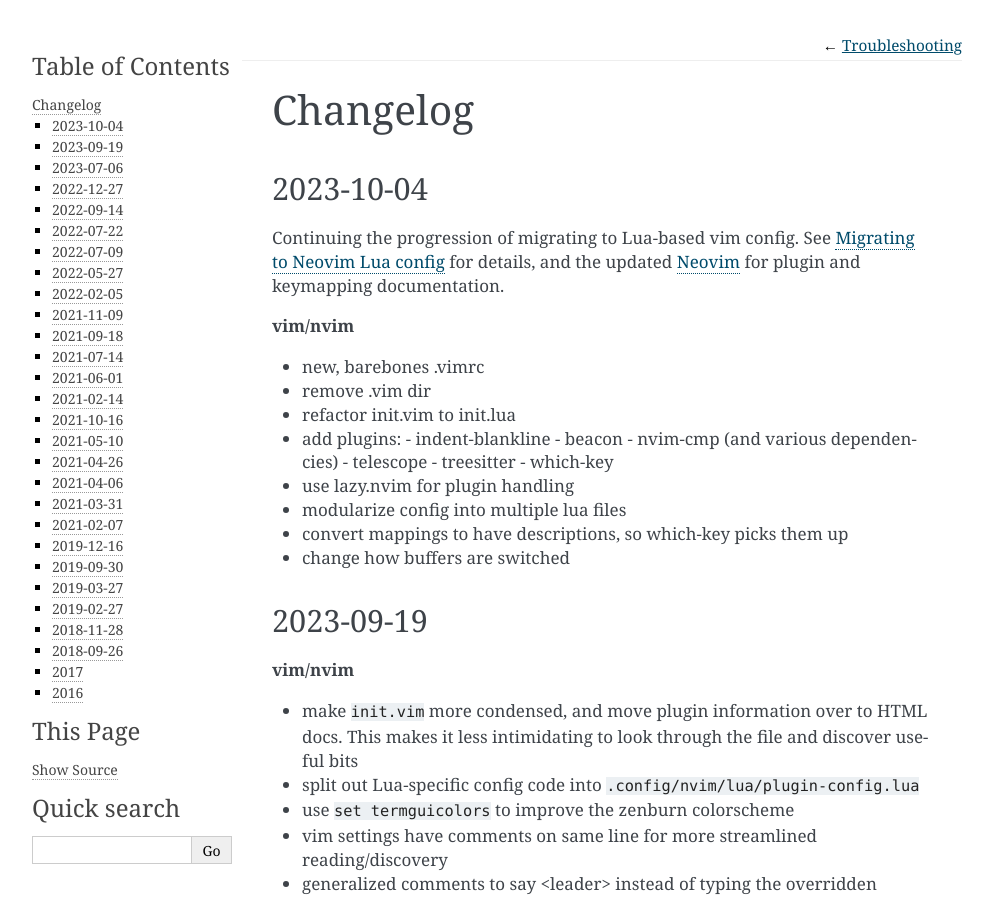
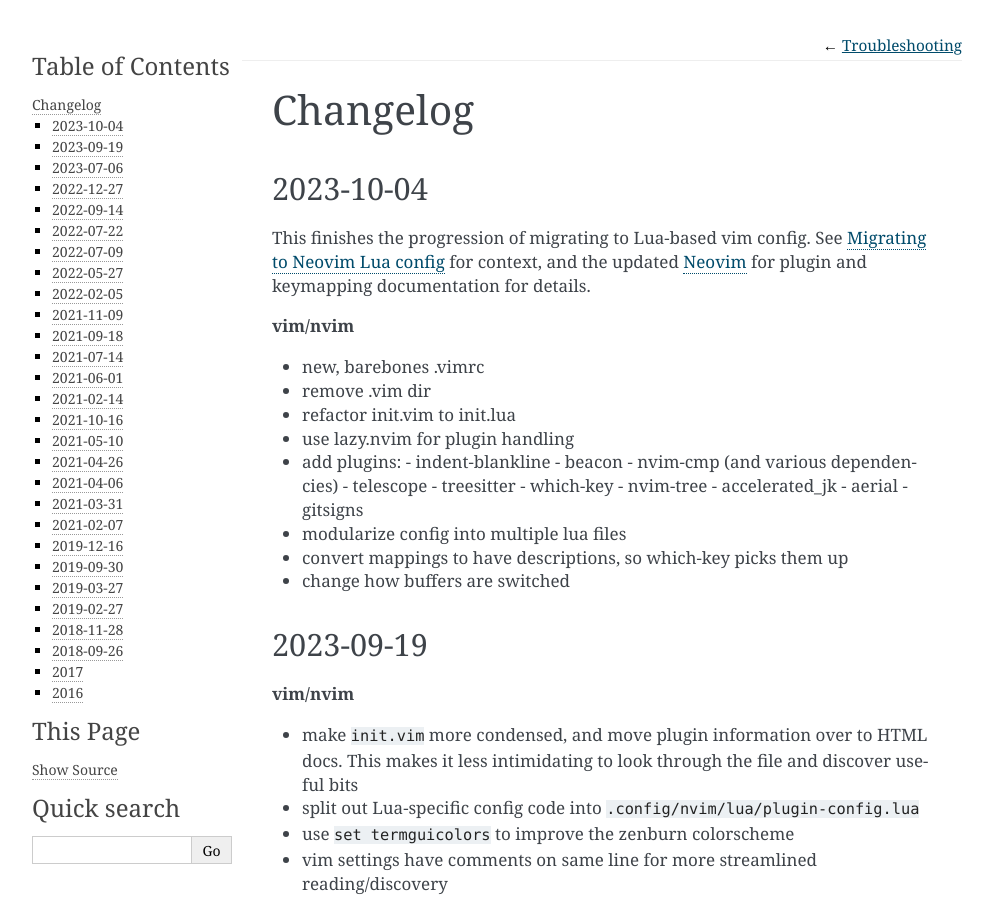
Before and after one commit to daler/dotfiles, a Sphinx documentation site: the page built from docs/changelog.rst, in a window 1280 px wide and 900 px high. Shown: the whole window, without its empty margins (148-1141 px from the left). Built offline with Sphinx 7.4.7, drawn with Linux system fonts in a browser that asks for light colours.

Commit message:
update changelog

```diff
--- a/docs/changelog.rst
+++ b/docs/changelog.rst
@@ -4,15 +4,16 @@ Changelog
 2023-10-04
 ----------
 
-Continuing the progression of migrating to Lua-based vim config. See
-:ref:`nvim-lua` for details, and the updated :ref:`vim` for plugin and
-keymapping documentation.
+This finishes the progression of migrating to Lua-based vim config. See
+:ref:`nvim-lua` for context, and the updated :ref:`vim` for plugin and
+keymapping documentation for details.
 
 **vim/nvim**
 
 - new, barebones .vimrc
 - remove .vim dir
 - refactor init.vim to init.lua
+- use lazy.nvim for plugin handling
 - add plugins:
   - indent-blankline
   - beacon
@@ -20,7 +21,10 @@ keymapping documentation.
   - telescope
   - treesitter
   - which-key
-- use lazy.nvim for plugin handling
+  - nvim-tree
+  - accelerated_jk
+  - aerial
+  - gitsigns
 - modularize config into multiple lua files
 - convert mappings to have descriptions, so which-key picks them up
 - change how buffers are switched
```
